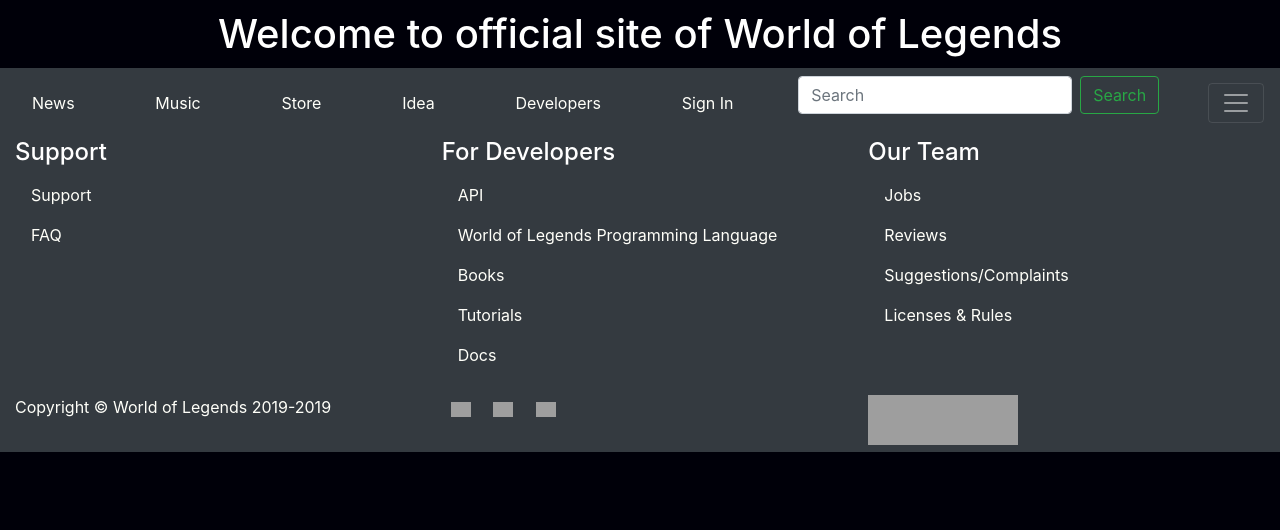
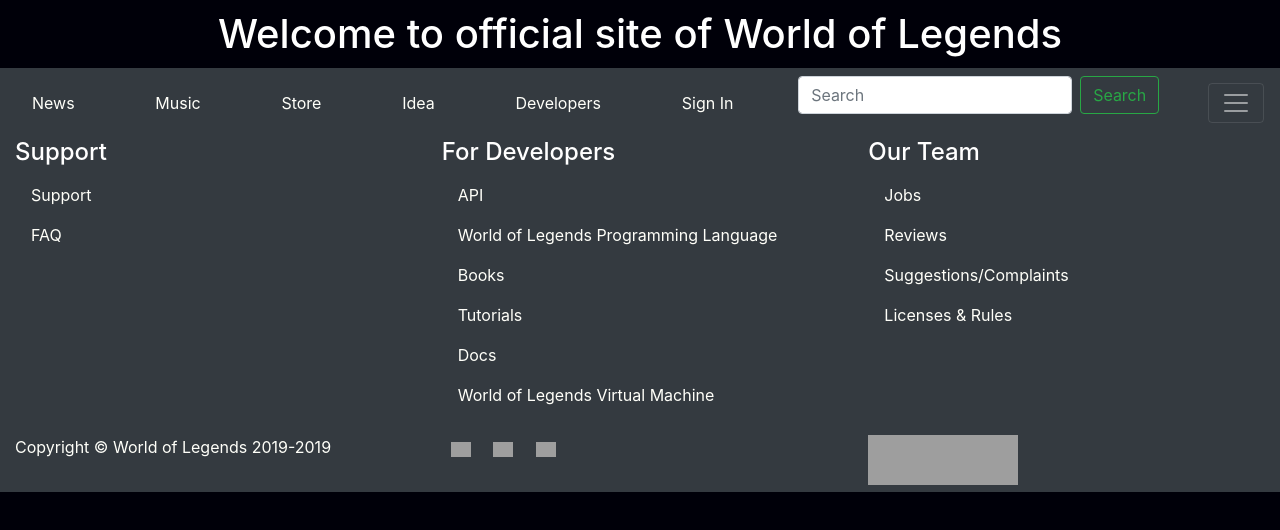
Before and after one commit to somebodnew/wol-site, a website: page html/team/jobs.html in a window 1280 px wide. Drawn offline with nearby package versions, Linux system fonts and the light colour scheme; files that its build step writes are made by us from their sources; grey boxes are pictures that could not be loaded.

Commit message:
Update jobs.html

```diff
--- a/html/team/jobs.html
+++ b/html/team/jobs.html
@@ -84,6 +84,7 @@
 					<a class="nav-link" href="../dev/books.html">Books</a>
 					<a class="nav-link" href="../dev/tutorials.html">Tutorials</a>
 					<a class="nav-link" href="../dev/docs.html">Docs</a>
+					<a class="nav-link" href="../dev/wolwm.html">World of Legends Virtual Machine</a>
 				</div>
 				<div class="col">
 					<h3 class="text-white h4">Our Team</h3>
```
